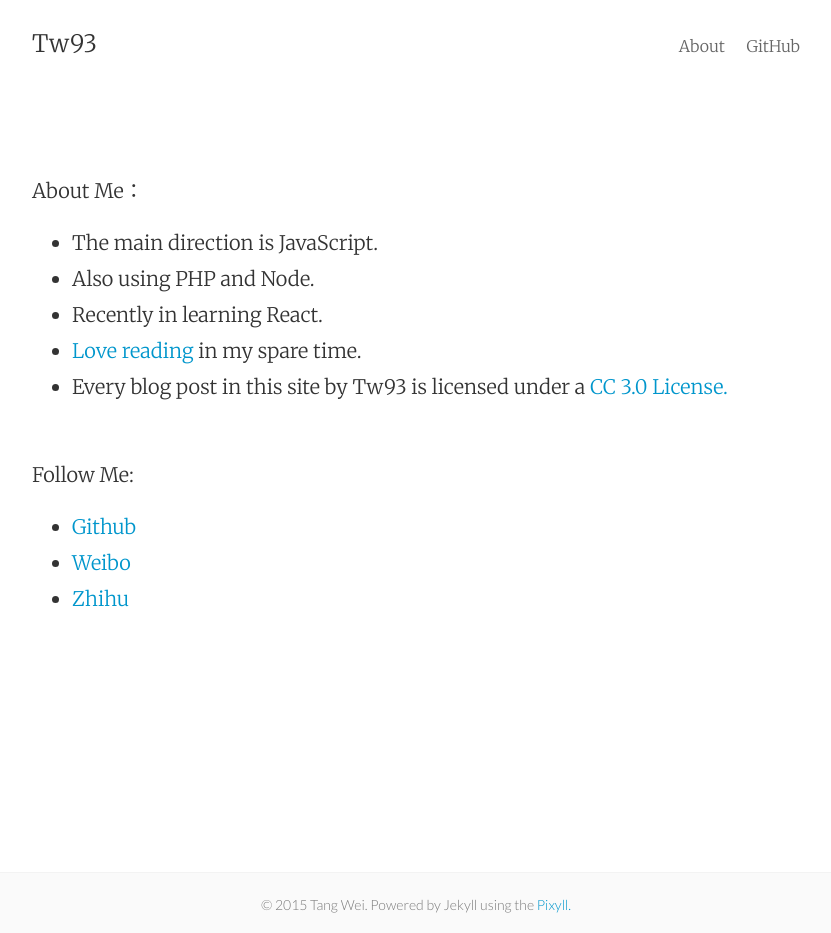
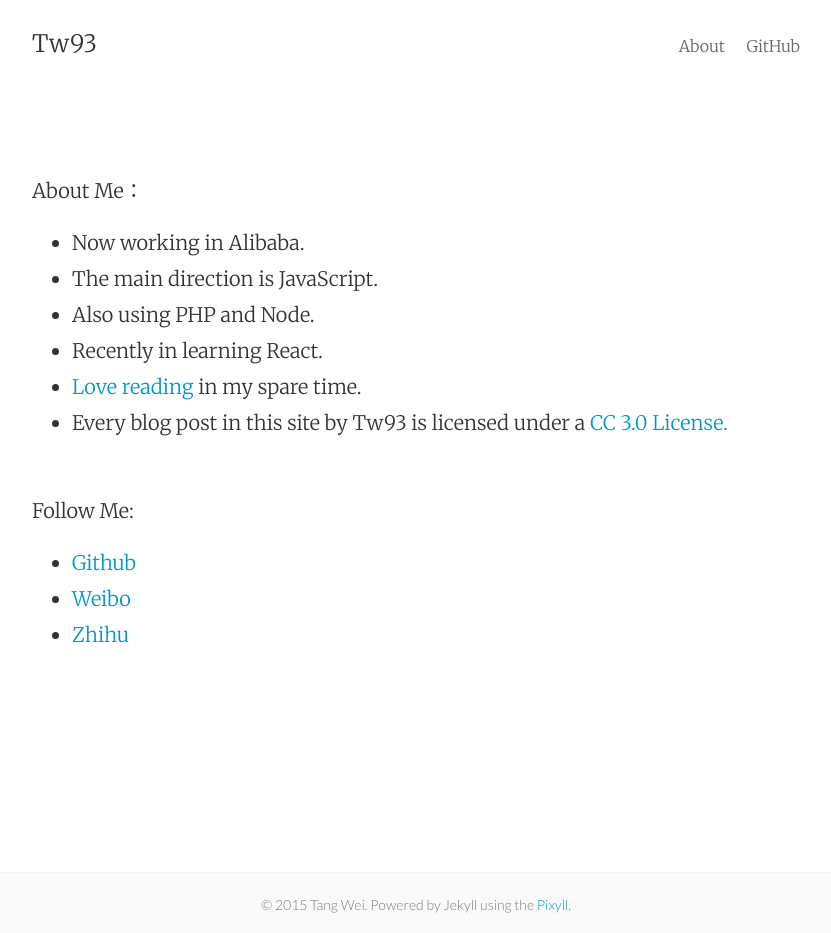
Before and after one commit to tw93/tw93.github.io, a Jekyll site: the page built from about.md, in a window 1280 px wide. Shown: the whole page, without its empty margins (224-1055 px from the left). Built offline with Jekyll 4.4.1, drawn with Linux system fonts in a browser that asks for light colours.

Commit message:
add the work experience

```diff
--- a/about.md
+++ b/about.md
@@ -6,6 +6,7 @@ permalink: /about/
 
 About Me：
 
+* Now working in Alibaba.
 * The main direction is JavaScript.
 * Also using PHP and Node.
 * Recently in learning React.
```
